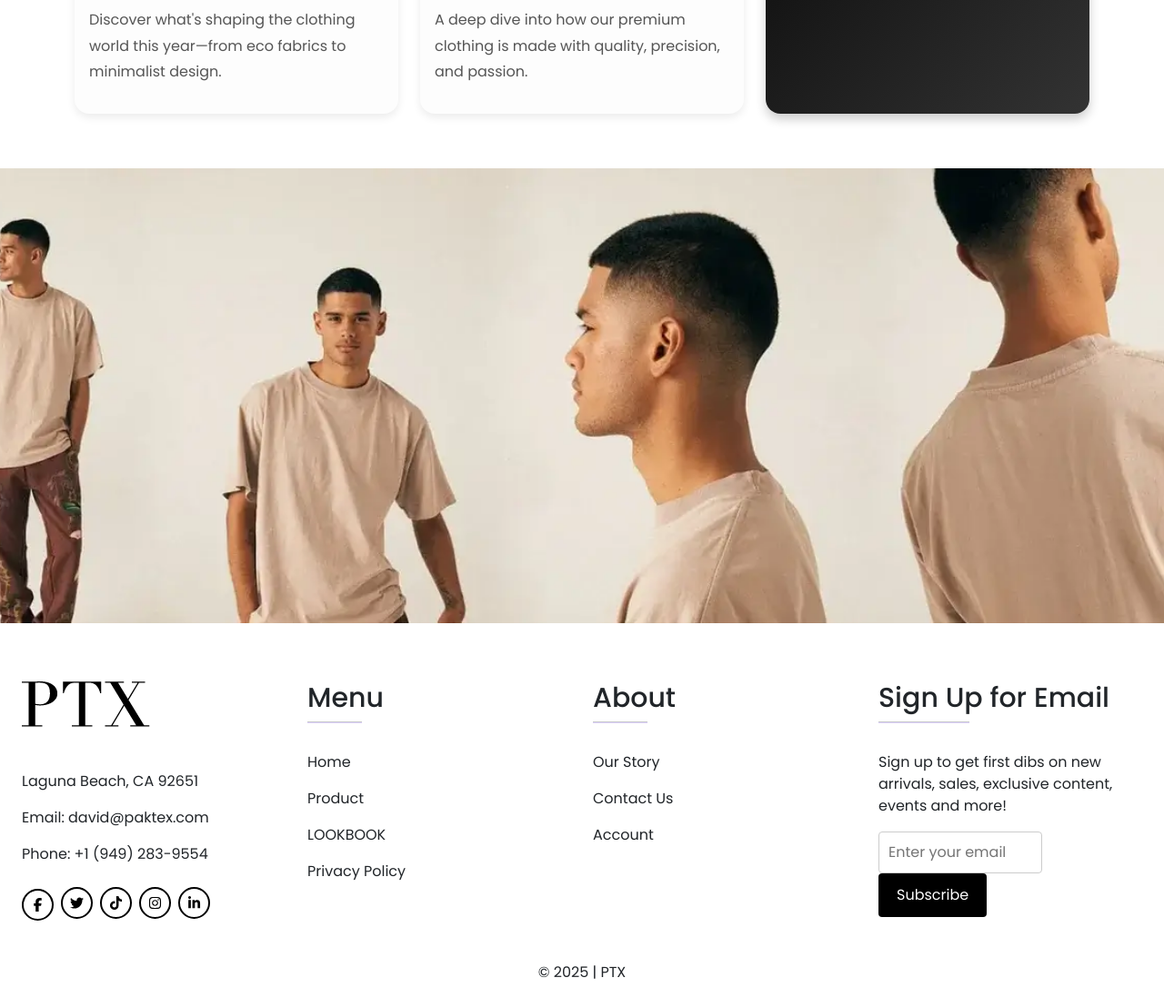
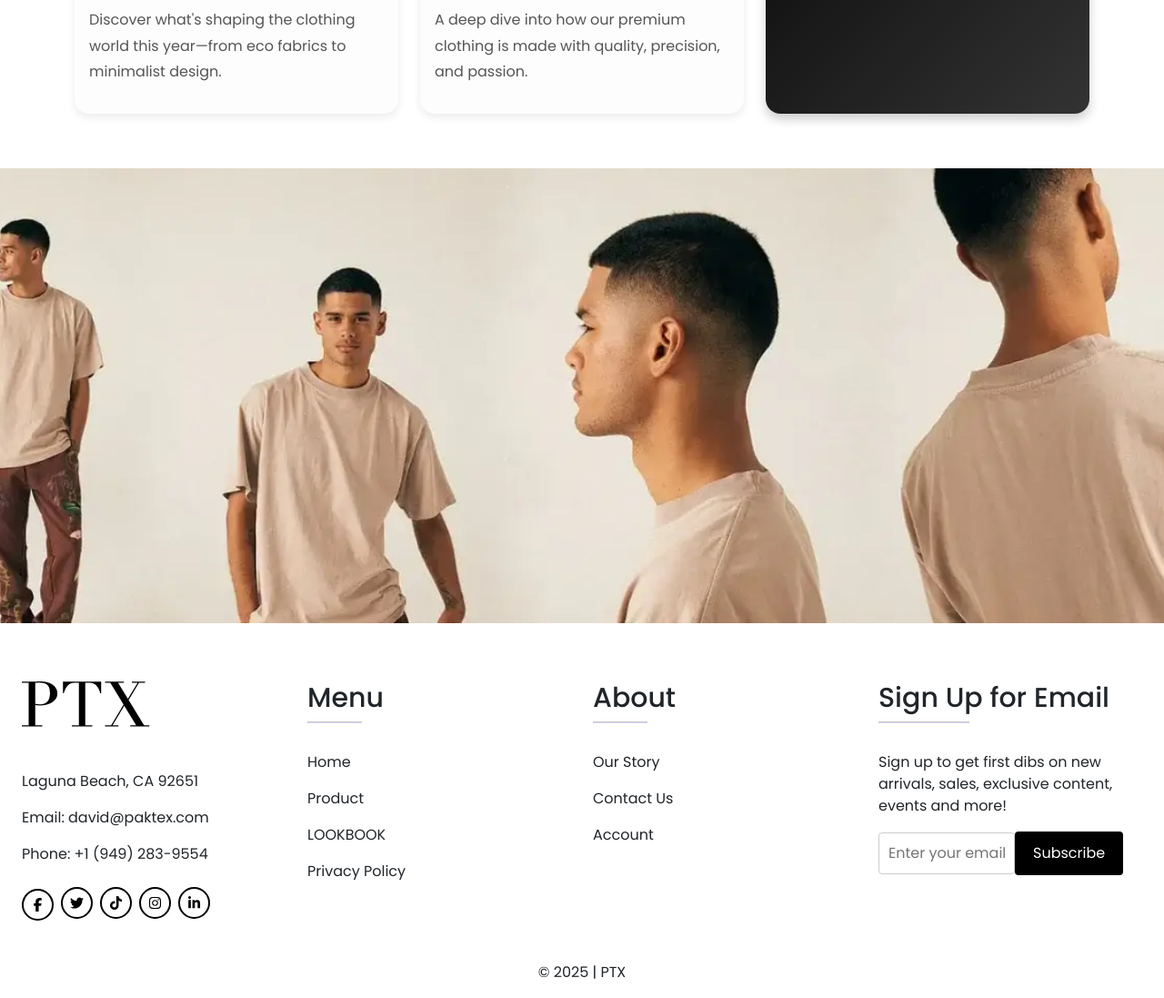
Before and after one commit to Zeeshanprojects/PTX-2, a React (Create React App) app in the folder PTX-2/ptx-2/: page / in a window 1280 px wide. Shown: the part 2820-3917 px from the top of the page at 91% size. Built offline with nearby package versions, Linux system fonts and the light colour scheme.

Commit message:
footer updated

```diff
--- a/PTX-2/ptx-2/src/Components/Footer.style.css
+++ b/PTX-2/ptx-2/src/Components/Footer.style.css
@@ -28,3 +28,13 @@
   .subscribe-btn:hover {
     background-color: gray;
   }
+  @media (min-width:1200px) and (max-width:1399px) {
+
+  .subscribe-input {
+    flex: 1;
+  width: 150px !important;
+    border: 1px solid #ccc;
+    border-radius: 4px;
+    outline: none;
+  }
+  }
```
